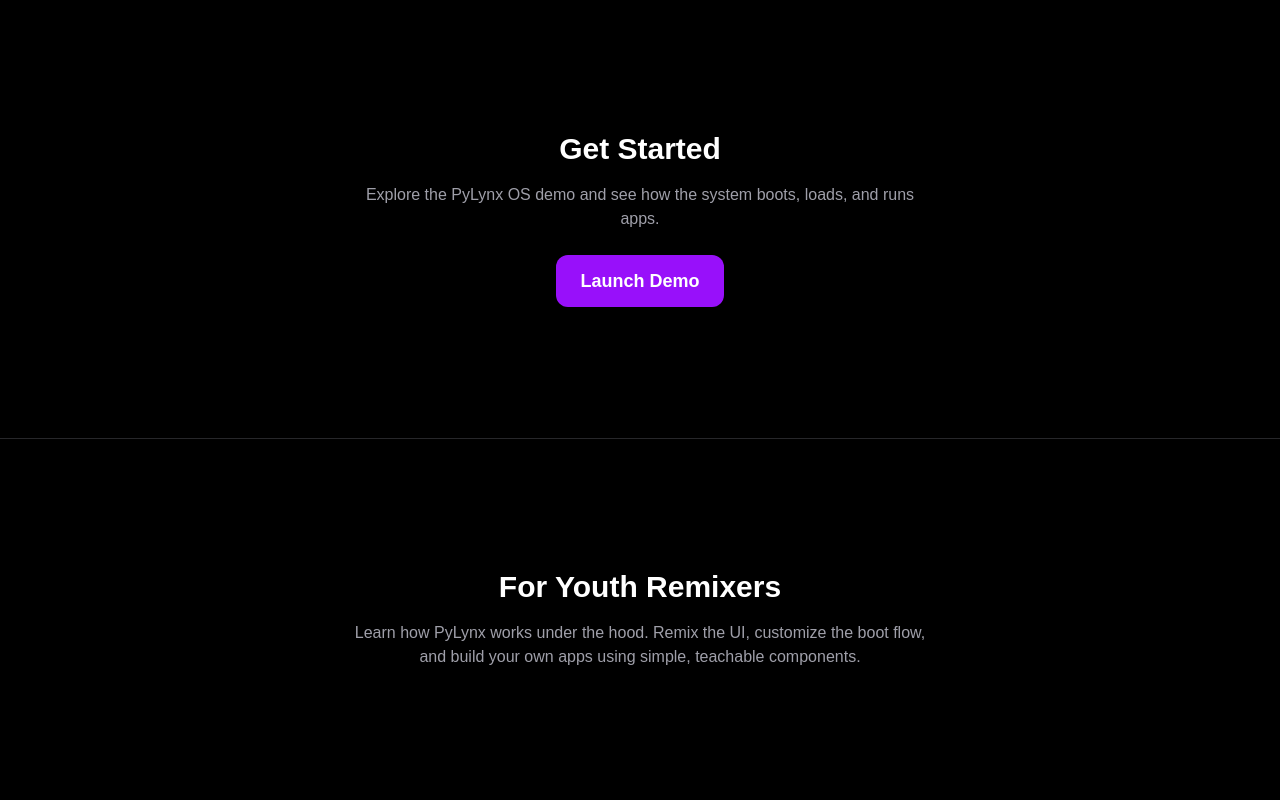
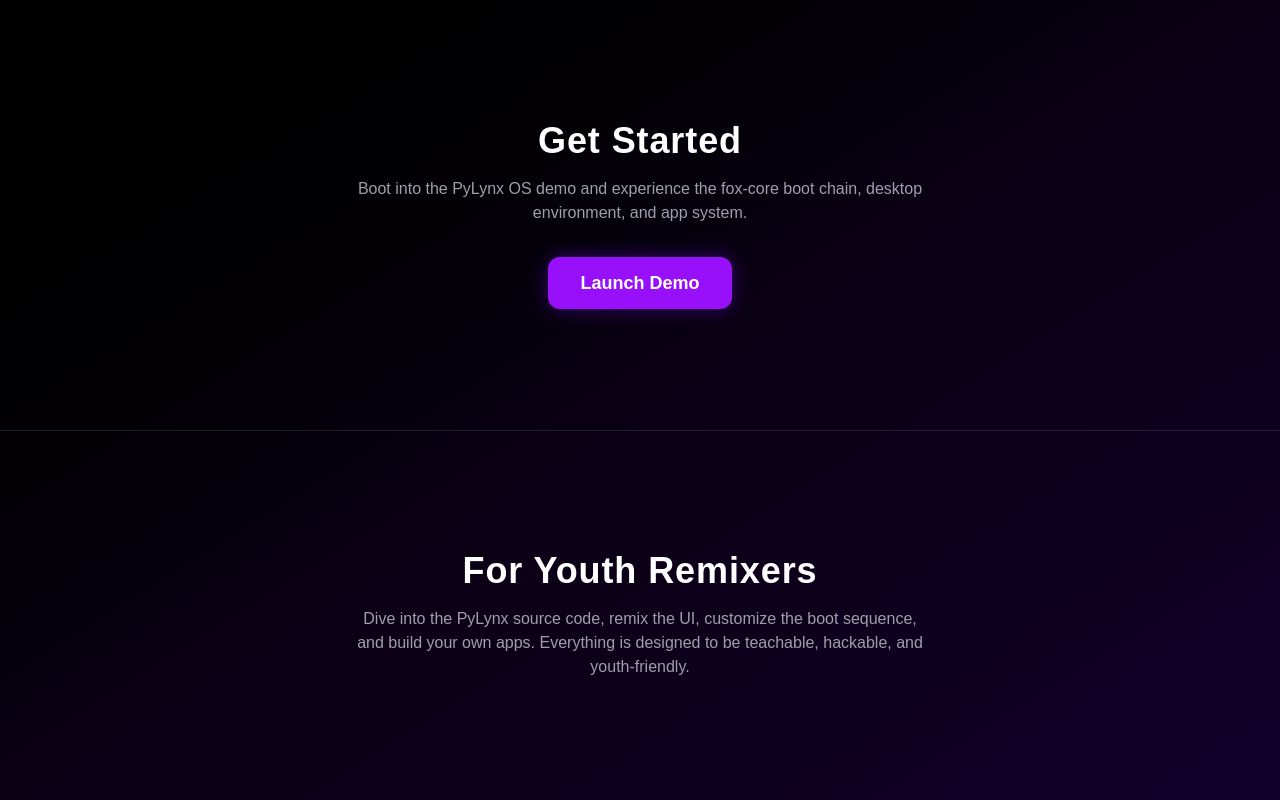
Before and after one commit to 24dkuizinas-2/pylynx-desktop-example, a Next.js app: page / in a window 1280 px wide. Built offline with nearby package versions, Linux system fonts and the light colour scheme.

Commit message:
Update page.tsx

```diff
--- a/app/page.tsx
+++ b/app/page.tsx
@@ -6,18 +6,27 @@ export default function HomePage() {
   const router = useRouter();
 
   return (
-    <div className="min-h-screen bg-black text-white flex flex-col">
+    <div className="min-h-screen bg-gradient-to-br from-black via-[#0a0014] to-[#12002b] text-white flex flex-col">
 
       {/* SECTION 1 — Get Started */}
-      <section className="flex flex-col items-center justify-center flex-1 p-10 border-b border-zinc-800">
-        <h2 className="text-3xl font-bold mb-4">Get Started</h2>
-        <p className="text-zinc-400 max-w-xl text-center mb-6">
-          Explore the PyLynx OS demo and see how the system boots, loads, and runs apps.
+      <section className="flex flex-col items-center justify-center flex-1 p-10 border-b border-white/10">
+        <h2 className="text-4xl font-bold mb-4 tracking-wide">
+          Get Started
+        </h2>
+
+        <p className="text-zinc-400 max-w-xl text-center mb-8">
+          Boot into the PyLynx OS demo and experience the fox‑core boot chain,
+          desktop environment, and app system.
         </p>
 
         <button
           onClick={() => router.push("/demo")}
-          className="px-6 py-3 bg-purple-600 hover:bg-purple-700 rounded-xl text-lg font-semibold transition"
+          className="
+            px-8 py-3 rounded-xl text-lg font-semibold
+            bg-purple-600 hover:bg-purple-700
+            shadow-[0_0_20px_rgba(128,0,255,0.4)]
+            transition-all
+          "
         >
           Launch Demo
         </button>
@@ -25,10 +34,14 @@ export default function HomePage() {
 
       {/* SECTION 2 — For Youth Remixers */}
       <section className="flex flex-col items-center justify-center flex-1 p-10">
-        <h2 className="text-3xl font-bold mb-4">For Youth Remixers</h2>
+        <h2 className="text-4xl font-bold mb-4 tracking-wide">
+          For Youth Remixers
+        </h2>
+
         <p className="text-zinc-400 max-w-xl text-center">
-          Learn how PyLynx works under the hood. Remix the UI, customize the boot flow,
-          and build your own apps using simple, teachable components.
+          Dive into the PyLynx source code, remix the UI, customize the boot
+          sequence, and build your own apps. Everything is designed to be
+          teachable, hackable, and youth‑friendly.
         </p>
       </section>
 
```
